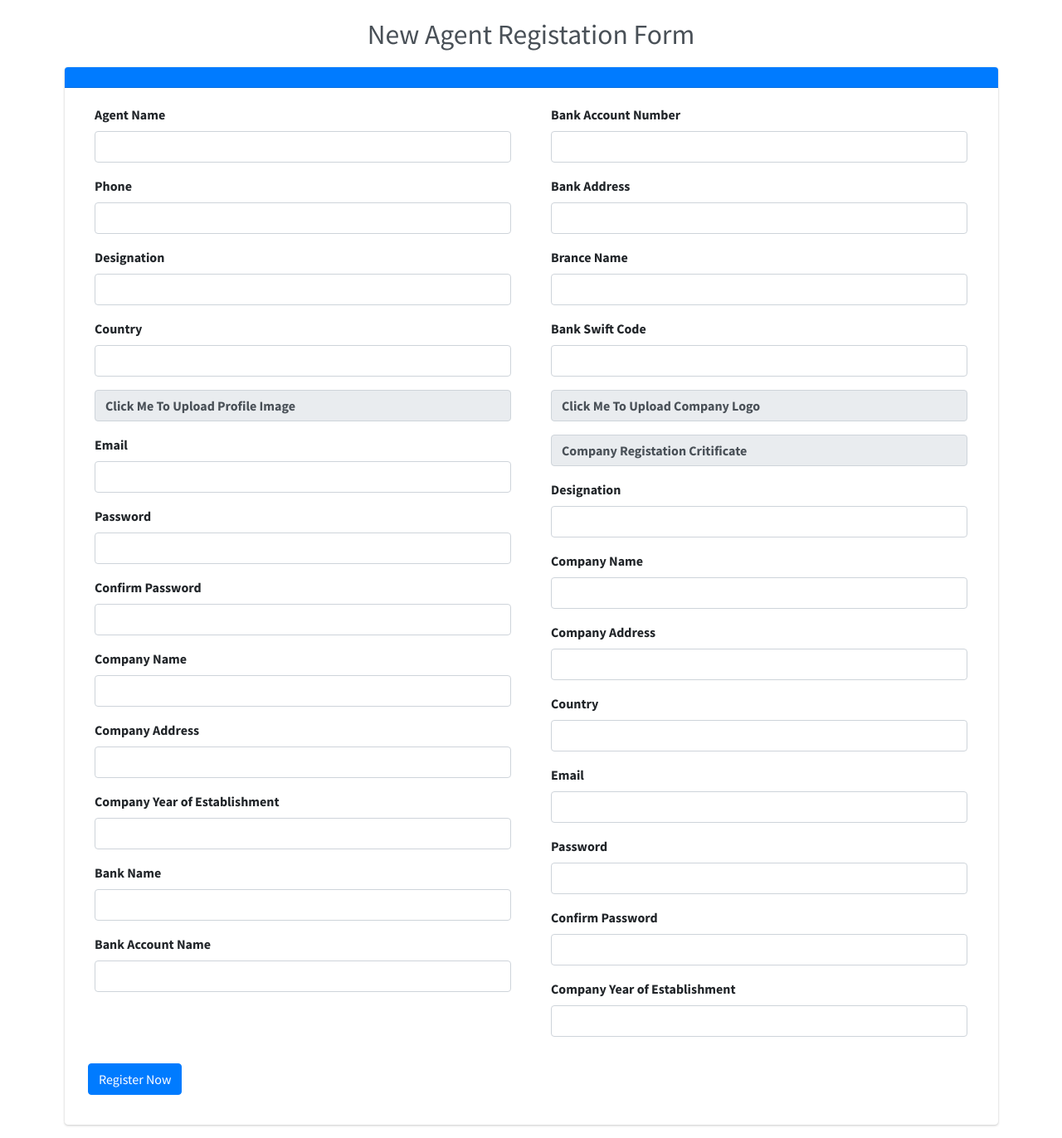
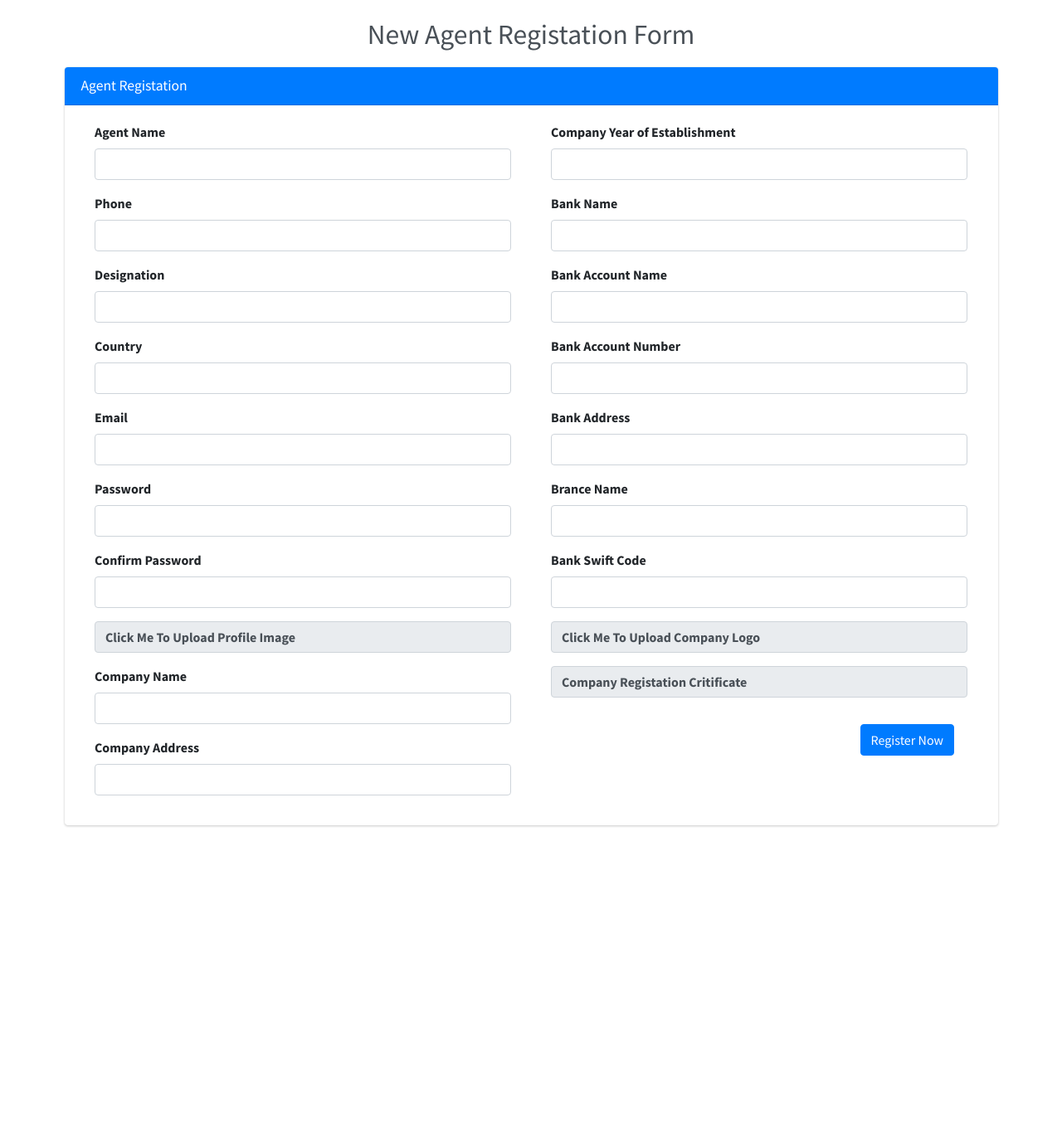
Before and after one commit to bilash0283/Protal_GSC, a PHP site: page /agent_register.php in a window 1280 px wide. Shown: the whole page at 83% size. After the commit the page ends 997 px from the top, so only its background shows below. Run offline with PHP 8.4, Linux system fonts and the light colour scheme; data that the repository does not hold is empty; some libraries are stand-ins or nearby versions.

Commit message:
add new funcation on agent page

```diff
--- a/agent_register.php
+++ b/agent_register.php
@@ -21,7 +21,7 @@ $successfull = null;
     <div class="container fluid">
         <div class="card card-primary">
             <div class="card-header text-center top-fixed">
-                <h3 class="card-title"></h3>
+                <h3 class="card-title">Agent Registation </h3>
             </div>
             <div class="card-body">
                 <div class="row">
@@ -44,10 +44,6 @@ $successfull = null;
                             <input type="text" name="country" id="inputProjectLeader" class="form-control">
                         </div>
                         <div class="form-group">
-                            <label class="input-group-text w-100" for="inputGroupFile01">Click Me To Upload Profile Image</label>
-                            <input type="file" class="form-control d-none" name="image" id="inputGroupFile01">
-                        </div>
-                        <div class="form-group">
                             <label for="inputName">Email</label>
                             <input type="email" name="email" id="inputName" class="form-control">
                         </div>
@@ -60,6 +56,10 @@ $successfull = null;
                             <input type="password" name="confirm_password" id="inputName" class="form-control">
                         </div>
                         <div class="form-group">
+                            <label class="input-group-text w-100" for="inputGroupFile01">Click Me To Upload Profile Image</label>
+                            <input type="file" class="form-control d-none" name="image" id="inputGroupFile01">
+                        </div>
+                        <div class="form-group">
                             <label for="inputClientCompany"> Company Name</label>
                             <input type="text" name="company" id="inputClientCompany" class="form-control">
                         </div>
@@ -67,6 +67,9 @@ $successfull = null;
                             <label for="inputProjectLeader">Company Address</label>
                             <input type="text" name="address" id="inputProjectLeader" class="form-control">
                         </div>
+                    </div>
+                     <!-- input file end(1) -->
+                    <div class="col-12 col-md-6 px-4">
                         <div class="form-group">
                             <label for="inputClientCompany">Company Year of Establishment</label>
                             <input type="text" name="year" id="inputClientCompany" class="form-control">
@@ -79,9 +82,6 @@ $successfull = null;
                             <label for="inputName">Bank Account Name</label>
                             <input type="text" name="phone" id="inputName" class="form-control">
                         </div>
-                    </div>
-                     <!-- input file end(1) -->
-                    <div class="col-12 col-md-6 px-4">
                         <div class="form-group">
                             <label for="inputName">Bank Account Number</label>
                             <input type="number" name="phone" id="inputName" class="form-control">
@@ -105,43 +105,6 @@ $successfull = null;
                         <div class="form-group">
                             <label class="input-group-text w-100" for="inputGroupFile01">Company Registation Critificate</label>
                             <input type="file" class="form-control d-none" name="image" id="inputGroupFile01">
-                        </div>
-                        <div class="form-group">
-                            <label for="inputProjectLeader">Designation</label>
-                            <input type="text" name="designation" id="inputProjectLeader" class="form-control">
-                        </div>
-                        <div class="form-group">
-                            <label for="inputClientCompany"> Company Name</label>
-                            <input type="text" name="company" id="inputClientCompany" class="form-control">
-                        </div>
-                        <div class="form-group">
-                            <label for="inputProjectLeader">Company Address</label>
-                            <input type="text" name="address" id="inputProjectLeader" class="form-control">
-                        </div>
-                        <div class="form-group">
-                            <label for="inputProjectLeader">Country</label>
-                            <input type="text" name="country" id="inputProjectLeader" class="form-control">
-                        </div>
-
-                        <div class="form-group">
-                            <label for="inputName">Email</label>
-                            <input type="email" name="email" id="inputName" class="form-control">
-                        </div>
-
-                        <div class="form-group">
-                            <label for="inputName">Password</label>
-                            <input type="password" name="password" id="inputName" class="form-control">
-                        </div>
-
-                        <div class="form-group">
-                            <label for="inputName">Confirm Password</label>
-                            <input type="password" name="confirm_password" id="inputName" class="form-control">
-                        </div>
-
-                            <div class="form-group">
-                                <label for="inputClientCompany">Company Year of Establishment</label>
-                                <input type="text" name="year" id="inputClientCompany" class="form-control">
-                            </div>
                         </div>
                         <input type="submit" name="submit" value="Register Now" class="btn btn-md float-right m-3 btn-primary">
                     </div>
```
